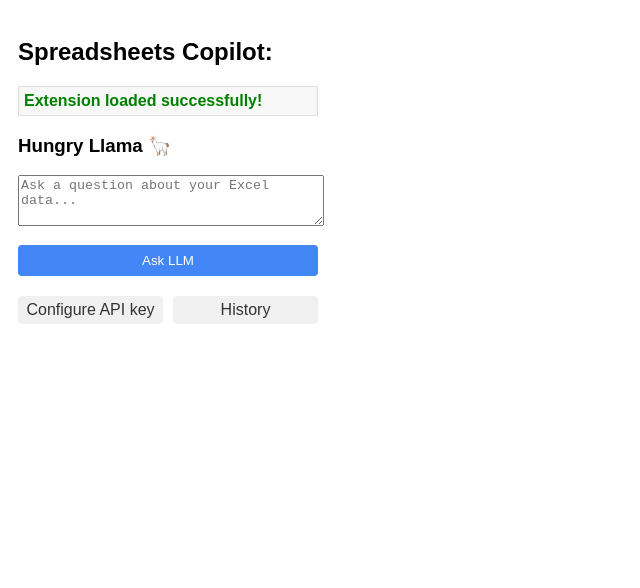
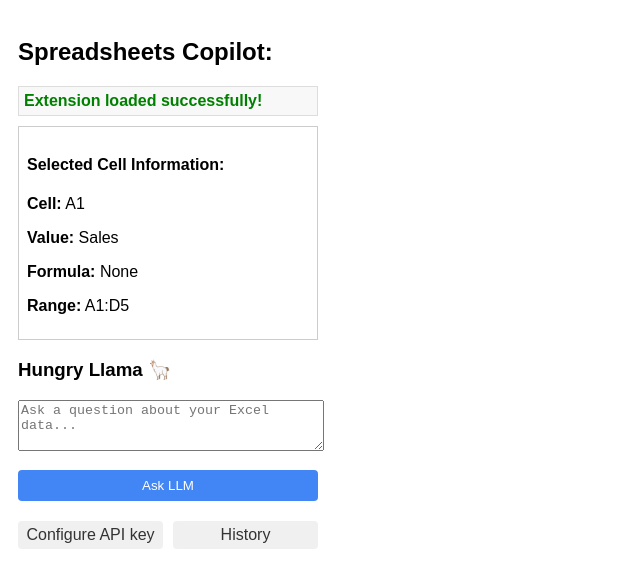
Before and after one commit to ZichenYuan/hungry_llama_, a website built with webpack: page popup.html in a window 1280 px wide. Shown: the whole page, without its empty margins (0-640 px from the left). Built offline with nearby package versions, Linux system fonts and the light colour scheme.

Commit message:
populate selected sheet info with sample data for testing

```diff
--- a/popup.js
+++ b/popup.js
@@ -119,6 +119,18 @@ document.addEventListener("DOMContentLoaded", function () {
 
   // Update initial status
   updateStatus("Extension loaded successfully!");
+    // Populate selected sheet info with sample data for testing
+    const selectedSheetInfo = document.getElementById("selected-sheet-info");
+    if (selectedSheetInfo) {
+      // Sample data - in a real implementation, this would come from the active sheet
+      selectedSheetInfo.innerHTML = `
+        <h4>Selected Cell Information:</h4>
+        <p><strong>Cell:</strong> A1</p>
+        <p><strong>Value:</strong> Sales</p>
+        <p><strong>Formula:</strong> None</p>
+        <p><strong>Range:</strong> A1:D5</p>
+      `;
+    }
 
   // Event listener for the "Ask LLM" button
   const askLlmButton = document.getElementById("ask-llm");
--- a/styles.css
+++ b/styles.css
@@ -24,13 +24,19 @@ body {
     border: 1px solid #ddd;
     background-color: #f8f8f8;
   }
-  #sheet-data {
+
+  .settings-link a:hover {
+    background-color: #e0e0e0;
+  }
+
+  #selected-sheet-info {
     margin-top: 10px;
     max-height: 300px;
     overflow-y: auto;
     border: 1px solid #ccc;
     padding: 8px;
   }
+
   #user-prompt {
     width: 100%;
     margin-bottom: 10px;
```
